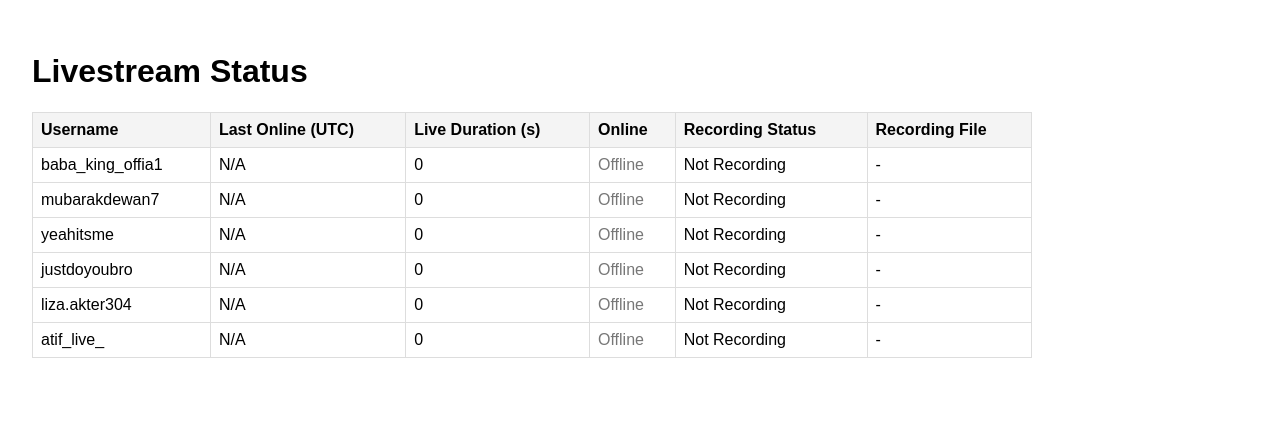
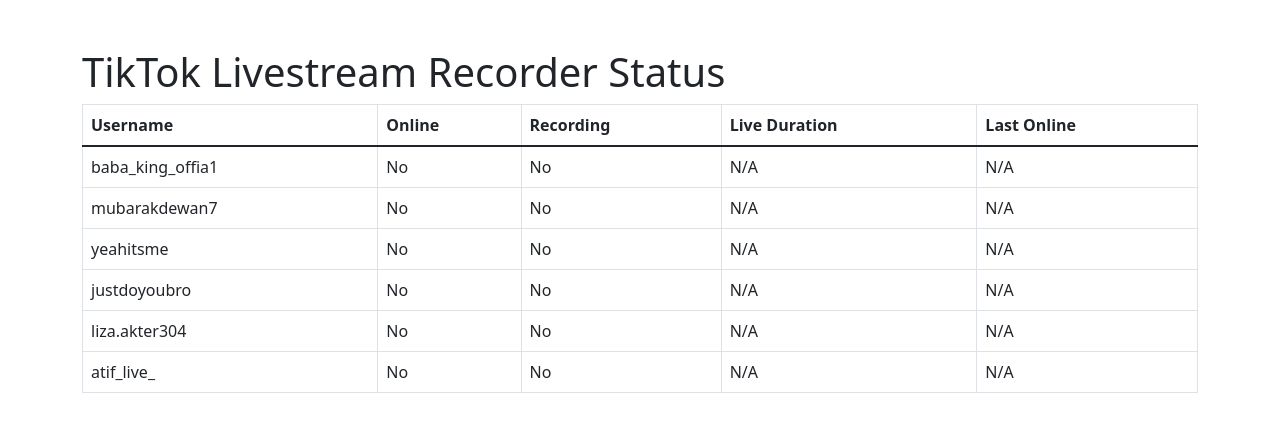
Before and after one commit to rohro1/tiktok-livestream-recorder, a Flask app: page /status in a window 1280 px wide. Shown: the top 432 px of the page. Run offline with Flask 3, Linux system fonts and the light colour scheme; some libraries are stand-ins or nearby versions.

Commit message:
Force update all files

```diff
--- a/templates/status.html
+++ b/templates/status.html
@@ -1,51 +1,36 @@
-<!-- templates/status.html -->
-<!doctype html>
+<!DOCTYPE html>
 <html lang="en">
 <head>
-  <meta charset="utf-8" />
-  <title>TikTok Livestream Recorder Status</title>
-  <meta name="viewport" content="width=device-width,initial-scale=1" />
-  <style>
-    body { font-family: Arial, sans-serif; padding: 24px; }
-    table { border-collapse: collapse; width: 100%; max-width: 1000px; }
-    th, td { border: 1px solid #ddd; padding: 8px; text-align: left; }
-    th { background: #f4f4f4; }
-    .online { color: green; font-weight: bold; }
-    .offline { color: #777; }
-    .recording { color: red; font-weight: bold; }
-  </style>
+    <meta charset="UTF-8">
+    <meta name="viewport" content="width=device-width, initial-scale=1.0">
+    <title>Status Page</title>
+    <link rel="stylesheet" href="https://cdnjs.cloudflare.com/ajax/libs/bootstrap/5.1.3/css/bootstrap.min.css">
 </head>
 <body>
-  <h1>Livestream Status</h1>
-  <table>
+    <div class="container mt-5">
+        <h1>TikTok Livestream Recorder Status</h1>
+        <table class="table table-bordered">
             <thead>
                 <tr>
                     <th>Username</th>
-        <th>Last Online (UTC)</th>
-        <th>Live Duration (s)</th>
                     <th>Online</th>
-        <th>Recording Status</th>
-        <th>Recording File</th>
+                    <th>Recording</th>
+                    <th>Live Duration</th>
+                    <th>Last Online</th>
                 </tr>
             </thead>
             <tbody>
-      {% for r in rows %}
+                {% for row in rows %}
                 <tr>
-        <td>{{ r.username }}</td>
-        <td>{{ r.last_online }}</td>
-        <td>{{ r.live_duration }}</td>
-        <td class="{{ 'online' if r.online else 'offline' }}">{{ 'Online' if r.online else 'Offline' }}</td>
-        <td class="{{ 'recording' if r.recording else '' }}">{{ 'Recording' if r.recording else 'Not Recording' }}</td>
-        <td>
-          {% if r.recording_file %}
-            <a href="/{{ r.recording_file }}" target="_blank">{{ r.recording_file }}</a>
-          {% else %}
-            -
-          {% endif %}
-        </td>
+                    <td>{{ row.username }}</td>
+                    <td>{{ 'Yes' if row.online else 'No' }}</td>
+                    <td>{{ 'Yes' if row.recording else 'No' }}</td>
+                    <td>{{ row.live_duration if row.live_duration > 0 else 'N/A' }}</td>
+                    <td>{{ row.last_online }}</td>
                 </tr>
                 {% endfor %}
             </tbody>
         </table>
+    </div>
 </body>
 </html>
```
Also changed, not shown: requirements.txt (+21 -10 lines). Lines whose indentation alone changed are shown as unchanged.
